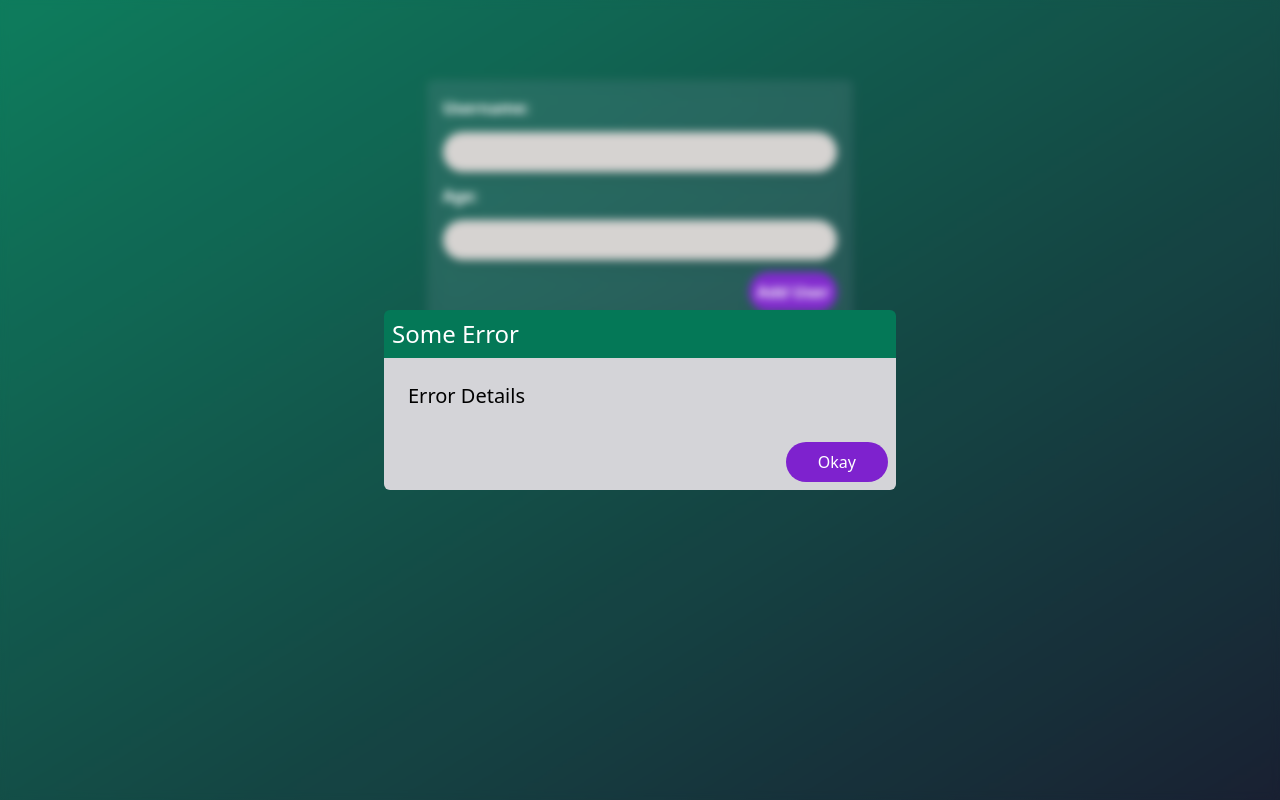
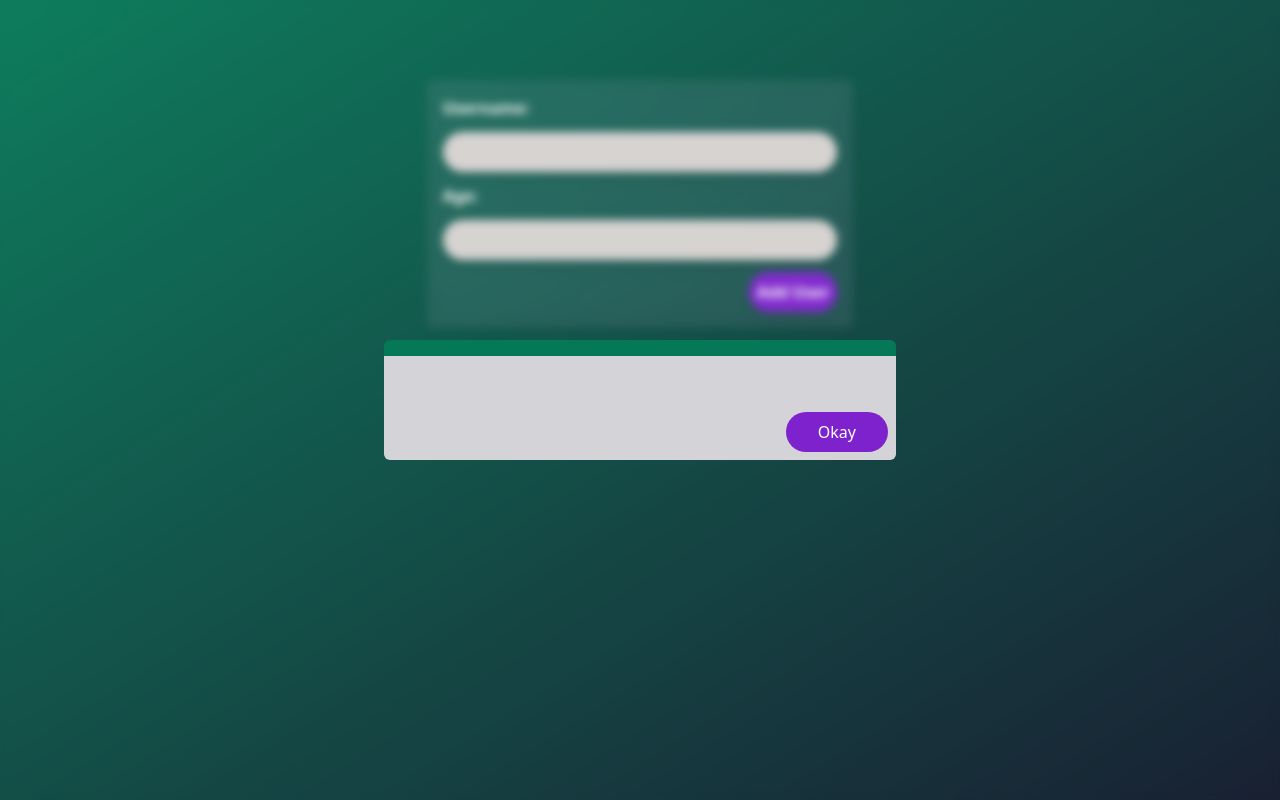
Before and after one commit to KuronoSangatsu7/React_Modals, a React (Create React App) app: page / in a window 1280 px wide. Built offline with nearby package versions, Linux system fonts and the light colour scheme.

Commit message:
modularized error modal

```diff
--- a/src/components/UI/ErrorModal.js
+++ b/src/components/UI/ErrorModal.js
@@ -5,10 +5,10 @@ const ErrorModal = (props) => {
     <div className="fixed inset-0 bg-zinc-300/5 z-10 backdrop-blur-sm flex">
       <div className="m-auto w-2/3 md:w-2/5 backdropdrop-shadow-lg">
         <div className="bg-emerald-700 rounded-t-md text-2xl p-2 text-white ">
-          Some Error
+          {props.title}
         </div>
         <div className="bg-zinc-300 rounded-b-md">
-          <div className="text-xl p-6">Error Details</div>
+          <div className="text-xl p-6">{props.details}</div>
           <div className="flex">
             <Button className="px-8 ml-auto m-2">Okay</Button>
           </div>
```
